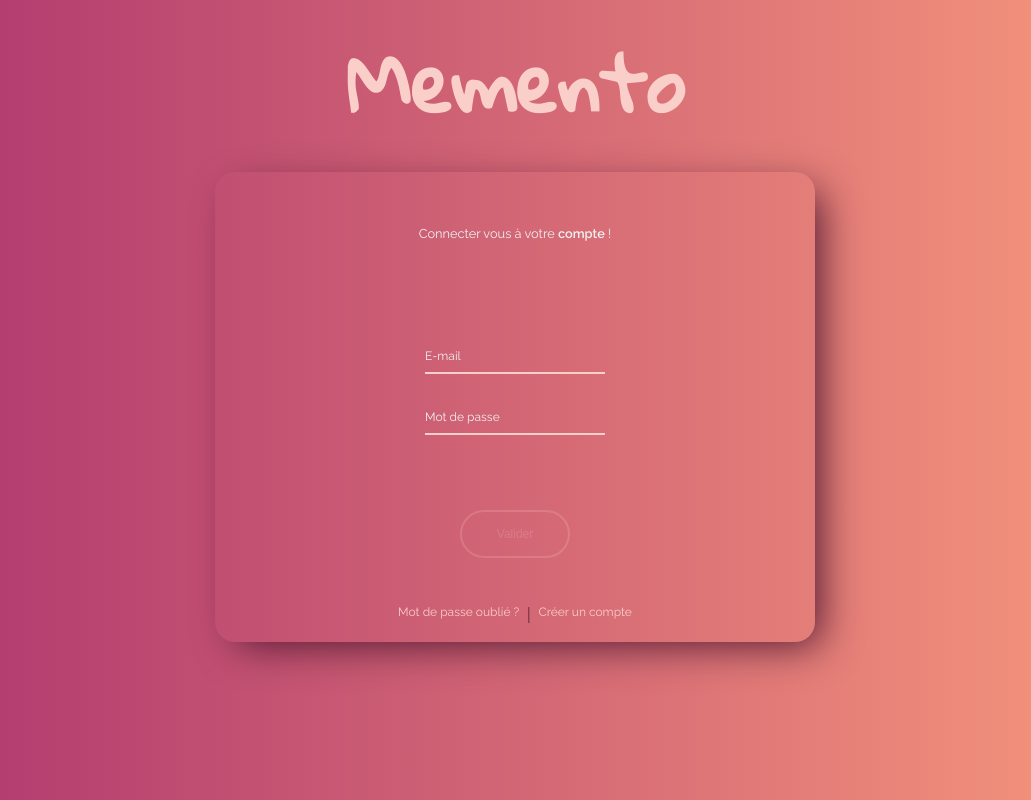
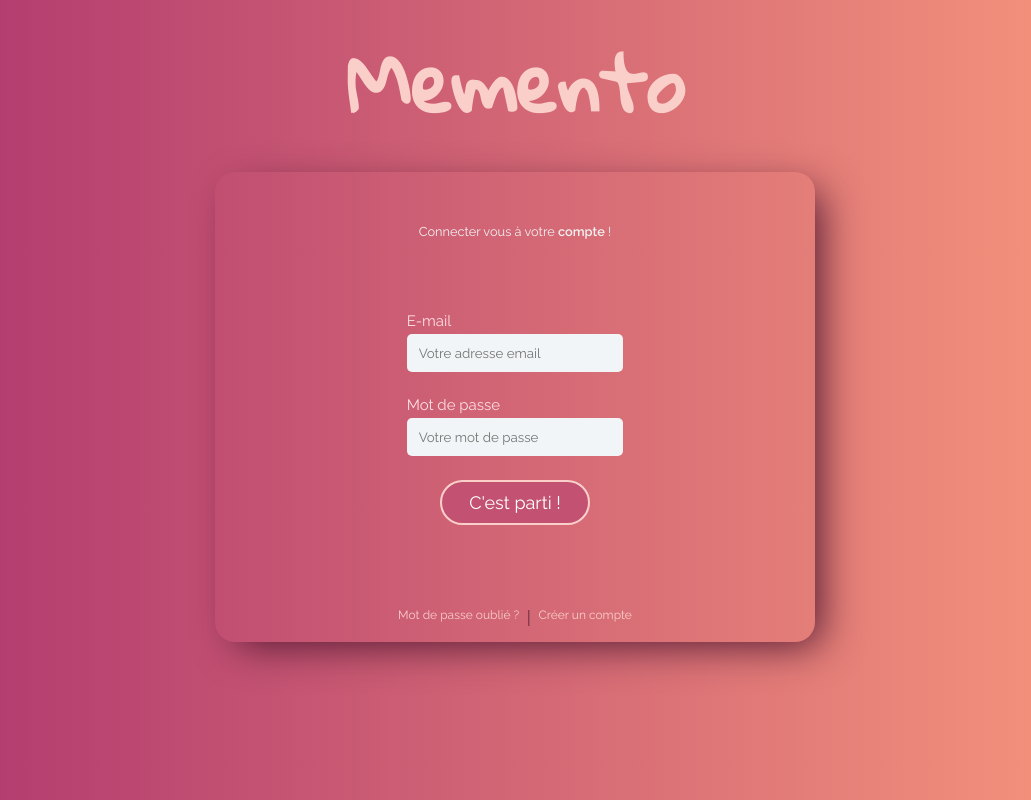
Before and after one commit to byfabe/memento_project, a Vue app in the folder frontend/memento-front/: page /#/signin in a window 1280 px wide. Shown: the whole page, without its empty margins (125-1156 px from the left). Built offline with nearby package versions, Linux system fonts and the light colour scheme.

Commit message:
Form Signup et SignIn Ok

```diff
--- a/frontend/memento-front/src/components/Backgroundone.vue
+++ b/frontend/memento-front/src/components/Backgroundone.vue
@@ -350,7 +350,6 @@ export default {
       .then((response) => response.json())
       .then((data) => {
         this.posts = data;
-        console.log("dataOKGET", data);
       });
   },
 };
--- a/frontend/memento-front/src/components/Navlink.vue
+++ b/frontend/memento-front/src/components/Navlink.vue
@@ -6,7 +6,7 @@
         class="far fa-sticky-note icon-menu i1 plus"
       ></i>
       <a href=""
-        ><i class="far fa-address-card icon-menu i1 profile"></i
+        ><i class="fas fa-power-off icon-menu i1 profile"></i
       ></a>
     </div>
   </div>
--- a/frontend/memento-front/src/components/SigninForm.vue
+++ b/frontend/memento-front/src/components/SigninForm.vue
@@ -7,47 +7,28 @@
         <span class="bold">compte</span> !
       </p>
       <div class="container-form">
-        <Form method="" action="">
-          <div class="content-form">
-            <label for="mail">E-mail</label>
-            <Field
-              @input="input"
-              name="email"
-              id="mail"
-              :rules="emailRules"
-              v-model="email"
-              :placeholder="[[placeholderMail]]"
-            />
-          </div>
-          <div class="content-form">
-            <label for="password">Mot de passe</label>
-            <Field
-              @input="input"
-              name="password"
-              type="password"
-              id="password"
-              :rules="passwordRules"
-              v-model="password"
-              :placeholder="[[placeholderPass]]"
-            />
-          </div>
-          <div class="content-form form-btn">
-            <div class="container-error">
-              <div class="error-mail">
-                <ErrorMessage name="email" class="error" />
-              </div>
-              <div class="error-password">
-                <ErrorMessage name="password" class="error" />
-              </div>
-            </div>
-            <button
-              @click="validation()"
-              :disabled="!isComplete"
-              class="btn-form"
-            >
-              Valider
-            </button>
-          </div>
+        <Form
+          class="form"
+          @submit="onSubmit"
+          :validation-schema="schema"
+          @invalid-submit="onInvalidSubmit"
+        >
+          <TextInput
+            name="email"
+            type="email"
+            label="E-mail"
+            placeholder="Votre adresse email"
+            success-message="Got it, we won't spam you!"
+          />
+          <TextInput
+            name="password"
+            type="password"
+            label="Mot de passe"
+            placeholder="Votre mot de passe"
+            success-message="Nice and secure!"
+          />
+
+          <button class="submit-btn" type="submit">C'est parti !</button>
         </Form>
       </div>
       <div class="forgotpassword">
@@ -60,9 +41,10 @@
 </template>
 
 <script>
-import { Field, Form, ErrorMessage } from "vee-validate";
-import * as yup from "yup";
-import { mapGetters } from "vuex";
+import { useStore } from "vuex";
+import { Form } from "vee-validate";
+import * as Yup from "yup";
+import TextInput from "../components/TextInput.vue";
 import { setLocale } from "yup";
 setLocale({
   string: {
@@ -70,80 +52,61 @@ setLocale({
     min: "Mot de passe min. 8 caractères",
   },
   mixed: {
-    required: ""
-  }
+    required: "",
+  },
 });
 export default {
   components: {
-    Field,
+    TextInput,
     Form,
-    ErrorMessage,
   },
-  data() {
-    return {
-      emailRules: yup.string().required().email(),
-      passwordRules: yup.string().required().min(8),
-      email: "",
-      password: "",
-    };
-  },
-  methods: {
-    input(e) {
-      if (this.email || this.placeholderMail != "") {
-        e.target.parentNode.classList.add("animation");
-      } else if (this.email || this.placeholderMail == "") {
-        e.target.parentNode.classList.remove("animation");
-      }
-    },
-    // emailValidation() {
-    //   if (/.+@.+/.test(this.email)) {
-    //     this.placeholderMail = "";
-    //     return true;
-    //   } else {
-    //     this.email = "";
-    //     this.placeholderMail = "Email incorrect";
-    //     return false;
-    //   }
-    // },
-    // passValidation() {
-    //   if (this.password >= 8) {
-    //     this.placeholderPass = "";
-    //     return true;
-    //   } else {
-    //     this.password = "";
-    //     this.placeholderPass = "Min. 8 caractères";
-    //     return false;
-    //   }
-    // },
-    validation() {
-      let valueForm = {
-        email: this.email,
-        password: this.password,
-      };
-      this.$store
+  setup() {
+    const store = useStore();
+    function onSubmit(values) {
+      store
         .dispatch("fetchAuth", {
           endpoint: "auth/login",
-          valueForm: valueForm,
+          valueForm: values,
           method: "POST",
         })
         .then((response) => response.json())
         .then((data) => {
-          this.$store.commit("ADD_PROFILE", data);
+          store.commit("ADD_PROFILE", data);
           let logic = true;
-          this.$store.commit("ADD_ENTER", logic);
-          if (data) {
+          store.commit("ADD_ENTER", logic);
+          return data;
+        })
+        .then((data) => {
+          if (data.token) {
             document.location.href = "#/loisir";
           }
-          console.log("dataOK", data);
         });
-    },
+    }
+
+    function onInvalidSubmit() {
+      const submitBtn = document.querySelector(".submit-btn");
+      submitBtn.classList.add("invalid");
+      setTimeout(() => {
+        submitBtn.classList.remove("invalid");
+      }, 1000);
+    }
+
+    // Using yup to generate a validation schema
+    // https://vee-validate.logaretm.com/v4/guide/validation#validation-schemas-with-yup
+    const schema = Yup.object().shape({
+      email: Yup.string().email().required(),
+      password: Yup.string().min(6).required(),
+    });
+
+    return {
+      onSubmit,
+      schema,
+      onInvalidSubmit,
+    };
   },
-  computed: {
-    ...mapGetters(["getEnter"]),
-    isComplete() {
-      return this.email != "" && this.password != "";
-    },
+  methods: {
   },
+  computed: {},
   mounted: function () {},
 };
 </script>
@@ -200,84 +163,6 @@ form {
   align-items: center;
   width: 100%;
 }
-.container-form {
-  width: 100%;
-  margin-top: 5%;
-  & .content-form {
-    position: relative;
-    display: flex;
-    justify-content: center;
-    width: 30%;
-    margin-bottom: 25px;
-    & label {
-      position: absolute;
-      top: 50%;
-      left: 0;
-      font-size: clamp(12px, 0.8vw, 15px);
-      color: #f1f1f1;
-      font-family: "Raleway", sans-serif;
-      transform: translateY(-50%);
-      transition: 0.4s ease-out;
-      cursor: text;
-    }
-    & input {
-      display: block;
-      width: 100%;
-      padding: 10px 0px;
-      border: none;
-      outline: none;
-      background: none;
-      border-bottom: 2px solid #fbcfc9;
-      color: #f1f1f1;
-      font-size: clamp(12px, 0.8vw, 15px);
-      font-family: "Raleway", sans-serif;
-      transition: 0.4s ease-out;
-      &::-webkit-input-placeholder {
-        color: rgba(255, 0, 0, 0.774);
-      }
-    }
-    &:nth-child(3) {
-      justify-content: center;
-      margin-bottom: 10px;
-      margin-top: 50px;
-    }
-    & .btn-form {
-      position: relative;
-      width: 110px;
-      font-size: clamp(12px, 0.8vw, 15px);
-      border: none;
-      background: none;
-      cursor: pointer;
-      color: #fbcfc9;
-      padding: 15px;
-      border: 2px solid #fbcfc9;
-      border-radius: 30px;
-      &:disabled {
-        cursor: not-allowed;
-        opacity: 0.2;
-      }
-    }
-    &:focus-within label,
-    &.animation label {
-      top: 0;
-      transform: translateY(-100%);
-      color: #f3ccc1;
-      font-size: clamp(12px, 0.5vw, 15px);
-    }
-  }
-}
-.container-error {
-  position: absolute;
-  display: flex;
-  justify-content: space-around;
-  top: -30px;
-  width: 300px;
-  height: 20px;
-  color: #e20000;
-  font-size: clamp(12px, 0.6vw, 15px);
-  font-family: "Raleway", sans-serif;
-  text-align: center;
-}
 .forgotpassword {
   display: flex;
   justify-content: center;
@@ -297,4 +182,85 @@ form {
     }
   }
 }
+//New css
+
+$primary-color: #c25172;
+$error-color: #f23648;
+$error-bg-color: #fddfe2;
+$success-color: #21a67a;
+$success-bg-color: #e0eee4;
+
+.form {
+  display: flex;
+  flex-direction: column;
+  justify-content: center;
+  align-items: center;
+  width: 300px;
+  margin: 0px auto;
+  padding-bottom: 50px;
+  padding-top: 10px;
+}
+
+.submit-btn {
+  background: $primary-color;
+  outline: none;
+  border: none;
+  color: #fff;
+  font-size: 18px;
+  font-family: "Raleway", sans-serif;
+  padding: 10px 15px;
+  display: block;
+  width: 50%;
+  //margin-top: 40px;
+  transition: transform 0.3s ease-in-out;
+  cursor: pointer;
+  border: 2px solid #fbcfc9;
+  border-radius: 30px;
+}
+
+.submit-btn.invalid {
+  animation: shake 0.3s;
+  /* When the animation is finished, start again */
+  animation-iteration-count: infinite;
+}
+
+@keyframes shake {
+  0% {
+    transform: translate(1px, 1px);
+  }
+  10% {
+    transform: translate(-1px, -2px);
+  }
+  20% {
+    transform: translate(-3px, 0px);
+  }
+  30% {
+    transform: translate(3px, 2px);
+  }
+  40% {
+    transform: translate(1px, -1px);
+  }
+  50% {
+    transform: translate(-1px, 2px);
+  }
+  60% {
+    transform: translate(-3px, 1px);
+  }
+  70% {
+    transform: translate(3px, 1px);
+  }
+  80% {
+    transform: translate(-1px, -1px);
+  }
+  90% {
+    transform: translate(1px, 2px);
+  }
+  100% {
+    transform: translate(1px, -2px);
+  }
+}
+
+.submit-btn:hover {
+  transform: scale(1.05);
+}
 </style>
--- a/frontend/memento-front/src/components/SignupForm.vue
+++ b/frontend/memento-front/src/components/SignupForm.vue
@@ -15,7 +15,6 @@
           @invalid-submit="onInvalidSubmit"
         >
           <TextInput
-            v-model="email"
             name="email"
             type="email"
             label="E-mail"
@@ -23,7 +22,6 @@
             success-message="Got it, we won't spam you!"
           />
           <TextInput
-            v-model="password"
             name="password"
             type="password"
             label="Mot de passe"
@@ -51,6 +49,7 @@
 </template>
 
 <script>
+import { useStore } from "vuex";
 import { Form } from "vee-validate";
 import * as Yup from "yup";
 import TextInput from "../components/TextInput.vue";
@@ -71,11 +70,27 @@ export default {
     Form,
   },
   setup() {
+    const store = useStore();
     function onSubmit(values) {
-     let value = JSON.stringify(values);
-      console.log(value);
+      store
+        .dispatch("fetchAuth", {
+          endpoint: "auth/signup",
+          valueForm: values,
+          method: "POST",
+        })
+        .then((response) => response.json())
+        .then((data) => {
+          store.commit("ADD_PROFILE", data);
+          let logic = true;
+          store.commit("ADD_ENTER", logic);
+          return data;
+        })
+        .then((data) => {
+          if (data.token) {
+            document.location.href = "#/loisir";
+          }
+        });
     }
-
     function onInvalidSubmit() {
       const submitBtn = document.querySelector(".submit-btn");
       submitBtn.classList.add("invalid");
@@ -84,7 +99,6 @@ export default {
         submitBtn.classList.remove("invalid");
       }, 1000);
     }
-
     // Using yup to generate a validation schema
     // https://vee-validate.logaretm.com/v4/guide/validation#validation-schemas-with-yup
     const schema = Yup.object().shape({
@@ -96,101 +110,13 @@ export default {
     });
 
     return {
-      email: "",
-      password: "",
       onSubmit,
       schema,
       onInvalidSubmit,
     };
   },
-  // data() {
-  //   return {
-
-  //     email: "",
-  //     password: "",
-  //     confirmPassword: "",
-  //     placeholderMail: "",
-  //     placeholderPass: "",
-  //     placeholderConfirmPass: "",
-  //   };
-  // },
-  methods: {
-    input(e) {
-      if (
-        this.email != "" ||
-        this.placeholderMail != "" ||
-        this.password != "" ||
-        this.confirmPassword != ""
-      ) {
-        e.target.parentNode.classList.add("animation");
-      } else if (
-        this.email == "" ||
-        this.placeholderMail == "" ||
-        this.password == "" ||
-        this.confirmPassword == ""
-      ) {
-        e.target.parentNode.classList.remove("animation");
-      }
-    },
-    emailValidation() {
-      if (/.+@.+/.test(this.email)) {
-        this.placeholderMail = "";
-        return true;
-      } else {
-        this.email = "";
-        this.placeholderMail = "Email incorrect";
-        return false;
-      }
-    },
-    passValidation() {
-      if (this.password >= 8) {
-        this.placeholderPass = "";
-        return true;
-      } else {
-        this.password = "";
-        this.placeholderPass = "Min. 8 caractères";
-        return false;
-      }
-    },
-    passConfirmValidation() {
-      if (this.confirmPassword === this.password) {
-        this.placeholderConfirmPass = "";
-        return true;
-      } else {
-        this.confirmPassword = "";
-        this.placeholderConfirmPass = "Mot de passe non identique";
-        return false;
-      }
-    },
-    validation() {
-      if (
-        this.emailValidation() &&
-        this.passValidation() &&
-        this.passConfirmValidation() === true
-      ) {
-        let valueForm = {
-          email: this.email,
-          password: this.password,
-        };
-        this.$store
-          .dispatch("fetchAuth", {
-            endpoint: "auth/signup",
-            valueForm: valueForm,
-            method: "POST",
-          })
-          .then((response) => response.json())
-          .then((data) => {
-            console.log("dataOK", data);
-          });
-        document.location.href = "#/loisir";
-      }
-    },
-  },
-  computed: {
-    isComplete() {
-      return this.email != "" && this.password != "";
-    },
-  },
+  methods: {},
+  computed: {},
   mounted: function () {},
 };
 </script>
@@ -239,81 +165,6 @@ export default {
     }
   }
 }
-// .container-form {
-//   width: 30%;
-//   margin-top: 5%;
-//   & .content-form {
-//     position: relative;
-//     display: flex;
-//     margin-bottom: 25px;
-//     & label {
-//       position: absolute;
-//       top: 50%;
-//       left: 0;
-//       font-size: clamp(12px, 0.8vw, 15px);
-//       color: #f1f1f1;
-//       font-family: "Raleway", sans-serif;
-//       transform: translateY(-50%);
-//       transition: 0.4s ease-out;
-//       cursor: text;
-//     }
-//     & input {
-//       display: block;
-//       width: 100%;
-//       padding: 10px 0px;
-//       border: none;
-//       outline: none;
-//       background: none;
-//       border-bottom: 2px solid #fbcfc9;
-//       color: #f1f1f1;
-//       font-size: clamp(12px, 0.8vw, 15px);
-//       font-family: "Raleway", sans-serif;
-//       transition: 0.4s ease-out;
-//       &::-webkit-input-placeholder {
-//         color: rgba(255, 0, 0, 0.774);
-//       }
-//     }
-//     &:nth-child(4) {
-//       justify-content: center;
-//       margin-bottom: 20px;
-//       margin-top: 40px;
-//     }
-//     & .btn-form {
-//       width: 110px;
-//       font-size: clamp(12px, 0.8vw, 15px);
-//       border: none;
-//       background: none;
-//       cursor: pointer;
-//       color: #fbcfc9;
-//       padding: 15px;
-//       border: 2px solid #fbcfc9;
-//       border-radius: 30px;
-//       &:disabled {
-//         cursor: not-allowed;
-//         opacity: 0.2;
-//       }
-//     }
-//     &:focus-within label,
-//     &.animation label {
-//       top: 0;
-//       transform: translateY(-100%);
-//       color: #f3ccc1;
-//       font-size: clamp(12px, 0.5vw, 15px);
-//     }
-//   }
-// }
-// .container-error {
-//   position: absolute;
-//   display: flex;
-//   justify-content: space-around;
-//   top: -30px;
-//   width: 450px;
-//   height: 20px;
-//   color: #e20000;
-//   font-size: clamp(12px, 0.6vw, 15px);
-//   font-family: "Raleway", sans-serif;
-//   text-align: center;
-// }
 .forgotpassword {
   display: flex;
   justify-content: center;
```
Also changed, not shown: frontend/memento-front/src/components/Backgroundthree.vue (deleted, +0 -50 lines), frontend/memento-front/src/components/Backgroundtwo.vue (deleted, +0 -51 lines), frontend/memento-front/src/router/index.js (+4 -16 lines), frontend/memento-front/src/views/Workspacethree.vue (deleted, +0 -17 lines), frontend/memento-front/src/views/Workspacetwo.vue (deleted, +0 -17 lines), 1 other file (tests, documents, lock files or other folders).
